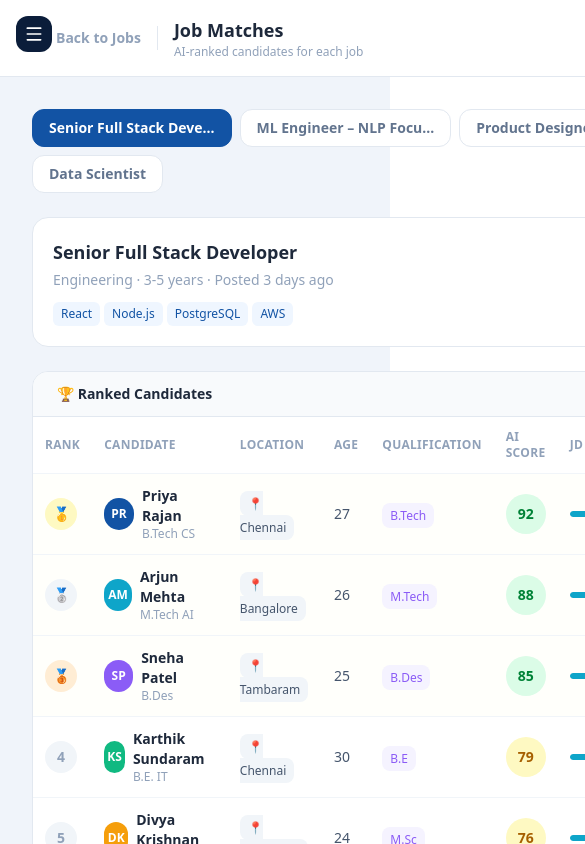
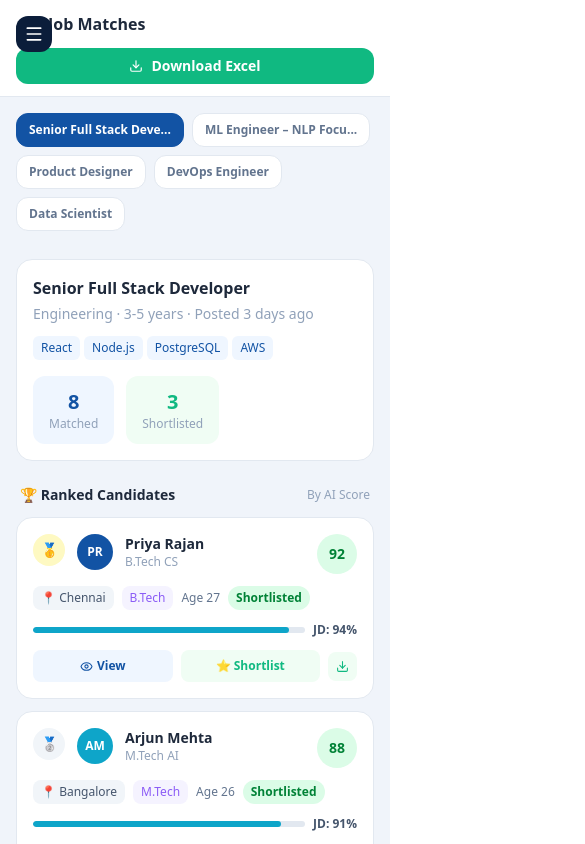
Before and after one commit to akshayaasvin/assistlana_website, a Next.js app: page /hr/jobs/matches in a window 390 px wide. Shown: the top 844 px of the page, 585 px wide, since content can reach past the window. Built offline with nearby package versions, Linux system fonts and the light colour scheme; sample sign-in values are in the browser's storage.

Commit message:
mobile responsive job matches page

```diff
--- a/src/app/hr/jobs/matches/JobMatchesClient.jsx
+++ b/src/app/hr/jobs/matches/JobMatchesClient.jsx
@@ -41,35 +41,35 @@ export default function JobMatchesClient() {
   return (
     <div className="min-h-screen flex bg-[#F0F4FA]">
       <HRSidebar user={user}/>
-      <div className="ml-0 md:ml-0 md:ml-0 md:ml-56 flex-1">
+      <div className="ml-0 md:ml-56 flex-1 w-full min-w-0">
 
         {/* Topbar */}
-        <div className="bg-white border-b border-[#E2E8F0] px-8 py-4 flex items-center justify-between sticky top-0 z-10">
-          <div className="flex items-center gap-4">
+        <div className="bg-white border-b border-[#E2E8F0] px-4 md:px-8 py-3 md:py-4 sticky top-0 z-10">
+          <div className="flex items-center gap-3 mb-3 md:mb-0">
             <button onClick={() => router.push("/hr/jobs")}
-              className="flex items-center gap-2 text-slate-400 hover:text-slate-700 text-sm font-semibold transition-all">
-              <ArrowLeft size={16}/> Back to Jobs
+              className="flex items-center gap-1 text-slate-400 hover:text-slate-700 text-xs md:text-sm font-semibold transition-all flex-shrink-0">
+              <ArrowLeft size={16}/> <span className="hidden sm:inline">Back to Jobs</span>
             </button>
-            <div className="w-px h-6 bg-[#E2E8F0]"/>
-            <div>
-              <div className="text-lg font-bold text-[#1E293B]">Job Matches</div>
-              <div className="text-xs text-slate-400">AI-ranked candidates for each job</div>
+            <div className="w-px h-6 bg-[#E2E8F0] hidden sm:block"/>
+            <div className="min-w-0 pl-1 md:pl-0">
+              <div className="text-base md:text-lg font-bold text-[#1E293B] truncate">Job Matches</div>
+              <div className="text-xs text-slate-400 truncate hidden sm:block">AI-ranked candidates for each job</div>
             </div>
           </div>
           <button
             onClick={() => downloadCandidatesExcel(matched, `${job?.title}_Matches`)}
-            className="flex items-center gap-2 bg-[#10B981] text-white px-4 py-2 rounded-xl text-sm font-semibold hover:bg-[#059669] transition-all">
+            className="flex items-center gap-2 bg-[#10B981] text-white px-4 py-2 rounded-xl text-sm font-semibold hover:bg-[#059669] transition-all w-full md:w-auto justify-center">
             <Download size={14}/> Download Excel
           </button>
         </div>
 
-        <div className="p-8">
+        <div className="p-4 md:p-8">
 
           {/* Job Selector */}
-          <div className="flex gap-2 mb-6 flex-wrap">
+          <div className="flex gap-2 mb-6 flex-wrap overflow-x-auto pb-1">
             {JOBS.map((j,i) => (
               <button key={i} onClick={() => setActiveJob(i)}
-                className={`px-4 py-2 rounded-xl text-sm font-semibold transition-all border ${
+                className={`px-3 md:px-4 py-2 rounded-xl text-xs md:text-sm font-semibold transition-all border whitespace-nowrap flex-shrink-0 ${
                   activeJob === i
                     ? "bg-[#1253A4] text-white border-[#1253A4]"
                     : "bg-white text-slate-500 border-[#E2E8F0] hover:border-[#1253A4] hover:text-[#1253A4]"
@@ -81,10 +81,10 @@ export default function JobMatchesClient() {
 
           {/* Job Info */}
           {job && (
-            <div className="bg-white rounded-2xl border border-[#E2E8F0] p-5 mb-6">
-              <div className="flex items-start justify-between">
-                <div>
-                  <div className="font-bold text-[#1E293B] text-lg mb-1">{job.title}</div>
+            <div className="bg-white rounded-2xl border border-[#E2E8F0] p-4 md:p-5 mb-6">
+              <div className="flex flex-col sm:flex-row items-start justify-between gap-4">
+                <div className="min-w-0">
+                  <div className="font-bold text-[#1E293B] text-base md:text-lg mb-1">{job.title}</div>
                   <div className="text-sm text-slate-400 mb-3">
                     {job.dept} · {job.exp} · Posted {job.posted}
                   </div>
@@ -96,13 +96,13 @@ export default function JobMatchesClient() {
                     ))}
                   </div>
                 </div>
-                <div className="flex gap-3">
-                  <div className="text-center bg-[#EFF6FF] rounded-xl px-5 py-3">
-                    <div className="text-2xl font-bold text-[#1253A4]">{matched.length}</div>
+                <div className="flex gap-3 flex-shrink-0">
+                  <div className="text-center bg-[#EFF6FF] rounded-xl px-4 md:px-5 py-3">
+                    <div className="text-xl md:text-2xl font-bold text-[#1253A4]">{matched.length}</div>
                     <div className="text-xs text-slate-400">Matched</div>
                   </div>
-                  <div className="text-center bg-[#F0FDF4] rounded-xl px-5 py-3">
-                    <div className="text-2xl font-bold text-[#10B981]">
+                  <div className="text-center bg-[#F0FDF4] rounded-xl px-4 md:px-5 py-3">
+                    <div className="text-xl md:text-2xl font-bold text-[#10B981]">
                       {shortlisted.length || matched.filter(c => c.score >= 85).length}
                     </div>
                     <div className="text-xs text-slate-400">Shortlisted</div>
@@ -112,17 +112,94 @@ export default function JobMatchesClient() {
             </div>
           )}
 
-          {/* Ranked Table */}
-          <div className="bg-white rounded-2xl border border-[#E2E8F0] overflow-hidden">
+          {/* ── MOBILE: Ranked Card List ── */}
+          <div className="md:hidden">
+            <div className="px-1 mb-3 flex items-center justify-between">
+              <div className="font-bold text-sm text-[#1E293B]">🏆 Ranked Candidates</div>
+              <div className="text-xs text-slate-400">By AI Score</div>
+            </div>
+            <div className="space-y-3">
+              {matched.map((c,i) => (
+                <div key={i} className="bg-white rounded-2xl border border-[#E2E8F0] p-4">
+                  <div className="flex items-start gap-3 mb-3">
+                    <div className={`w-8 h-8 rounded-full flex items-center justify-center text-sm font-bold flex-shrink-0 ${
+                      i===0?"bg-yellow-100 text-yellow-600":
+                      i===1?"bg-slate-100 text-slate-500":
+                      i===2?"bg-orange-100 text-orange-500":"bg-[#F1F5F9] text-slate-400"
+                    }`}>
+                      {i===0?"🥇":i===1?"🥈":i===2?"🥉":i+1}
+                    </div>
+                    <div className="w-9 h-9 rounded-full flex items-center justify-center text-white text-xs font-bold flex-shrink-0"
+                      style={{ background:c.color }}>{c.avatar}</div>
+                    <div className="flex-1 min-w-0">
+                      <div className="text-sm font-semibold text-[#1E293B] truncate">{c.name}</div>
+                      <div className="text-xs text-slate-400 truncate">{c.edu}</div>
+                    </div>
+                    <span className={`w-10 h-10 rounded-full flex items-center justify-center text-sm font-bold flex-shrink-0 ${
+                      c.score>=85?"bg-green-100 text-green-700":
+                      c.score>=70?"bg-yellow-100 text-yellow-700":
+                      "bg-red-100 text-red-700"
+                    }`}>{c.score}</span>
+                  </div>
+
+                  <div className="flex flex-wrap items-center gap-2 mb-3">
+                    <span className="text-xs bg-[#F1F5F9] text-slate-600 px-2 py-1 rounded-lg">
+                      📍 {c.location}
+                    </span>
+                    <span className="text-xs bg-[#F5F3FF] text-[#8B5CF6] px-2 py-1 rounded-lg">
+                      {c.qualification}
+                    </span>
+                    <span className="text-xs text-slate-500">Age {c.age}</span>
+                    <span className={`text-xs font-semibold px-2 py-1 rounded-full ${
+                      shortlisted.includes(c.id)?"bg-green-100 text-green-700":
+                      c.status==="Shortlisted"?"bg-green-100 text-green-700":
+                      c.status==="Reviewing"?"bg-yellow-100 text-yellow-700":
+                      "bg-slate-100 text-slate-500"
+                    }`}>
+                      {shortlisted.includes(c.id)?"Shortlisted":c.status}
+                    </span>
+                  </div>
+
+                  <div className="flex items-center gap-2 mb-3">
+                    <div className="flex-1 h-1.5 bg-[#E2E8F0] rounded-full overflow-hidden">
+                      <div className="h-full bg-[#0EA5C9] rounded-full" style={{ width:`${c.jd_match}%` }}/>
+                    </div>
+                    <span className="text-xs font-bold text-slate-600">JD: {c.jd_match}%</span>
+                  </div>
+
+                  <div className="flex items-center gap-2">
+                    <button onClick={() => setSelected(c)}
+                      className="flex-1 flex items-center justify-center gap-1 p-2 bg-[#EFF6FF] text-[#1253A4] rounded-lg text-xs font-semibold">
+                      <Eye size={13}/> View
+                    </button>
+                    <button onClick={() => handleShortlist(c.id)}
+                      className={`flex-1 flex items-center justify-center gap-1 p-2 rounded-lg text-xs font-semibold ${
+                        shortlisted.includes(c.id)?"bg-green-100 text-green-600":"bg-[#F0FDF4] text-[#10B981]"
+                      }`}>
+                      {shortlisted.includes(c.id)?"✅ Shortlisted":"⭐ Shortlist"}
+                    </button>
+                    <button onClick={() => downloadSingle(c)}
+                      className="p-2 bg-[#F0FDF4] text-[#10B981] rounded-lg">
+                      <Download size={13}/>
+                    </button>
+                  </div>
+                </div>
+              ))}
+            </div>
+          </div>
+
+          {/* ── DESKTOP: Ranked Table ── */}
+          <div className="hidden md:block bg-white rounded-2xl border border-[#E2E8F0] overflow-hidden">
             <div className="px-6 py-3 bg-[#F8FAFC] border-b border-[#E2E8F0] flex items-center justify-between">
               <div className="font-bold text-sm text-[#1E293B]">🏆 Ranked Candidates</div>
               <div className="text-xs text-slate-400">Sorted by AI Score</div>
             </div>
+            <div className="overflow-x-auto">
               <table className="w-full">
                 <thead>
                   <tr className="border-b border-[#F1F5F9]">
                     {["Rank","Candidate","Location","Age","Qualification","AI Score","JD Match","Status","Actions"].map(h => (
-                    <th key={h} className="text-left text-xs font-semibold text-slate-400 uppercase tracking-wide py-3 px-3">
+                      <th key={h} className="text-left text-xs font-semibold text-slate-400 uppercase tracking-wide py-3 px-3 whitespace-nowrap">
                         {h}
                       </th>
                     ))}
@@ -151,13 +228,13 @@ export default function JobMatchesClient() {
                         </div>
                       </td>
                       <td className="py-3 px-3">
-                      <span className="text-xs bg-[#F1F5F9] text-slate-600 px-2 py-1 rounded-lg">
+                        <span className="text-xs bg-[#F1F5F9] text-slate-600 px-2 py-1 rounded-lg whitespace-nowrap">
                           📍 {c.location}
                         </span>
                       </td>
                       <td className="py-3 px-3 text-sm text-slate-600 font-medium">{c.age}</td>
                       <td className="py-3 px-3">
-                      <span className="text-xs bg-[#F5F3FF] text-[#8B5CF6] px-2 py-1 rounded-lg">
+                        <span className="text-xs bg-[#F5F3FF] text-[#8B5CF6] px-2 py-1 rounded-lg whitespace-nowrap">
                           {c.qualification}
                         </span>
                       </td>
@@ -177,7 +254,7 @@ export default function JobMatchesClient() {
                         </div>
                       </td>
                       <td className="py-3 px-3">
-                      <span className={`text-xs font-semibold px-2 py-1 rounded-full ${
+                        <span className={`text-xs font-semibold px-2 py-1 rounded-full whitespace-nowrap ${
                           shortlisted.includes(c.id)?"bg-green-100 text-green-700":
                           c.status==="Shortlisted"?"bg-green-100 text-green-700":
                           c.status==="Reviewing"?"bg-yellow-100 text-yellow-700":
@@ -214,30 +291,31 @@ export default function JobMatchesClient() {
             </div>
           </div>
         </div>
+      </div>
 
       {/* Detail Modal */}
       {selected && (
         <div className="fixed inset-0 bg-black/40 backdrop-blur-sm z-50 flex items-center justify-center p-4">
-          <div className="bg-white rounded-2xl w-full max-w-lg shadow-2xl overflow-hidden">
-            <div className="bg-[#0B1D3A] px-6 py-4 flex items-center justify-between">
+          <div className="bg-white rounded-2xl w-full max-w-lg shadow-2xl overflow-hidden max-h-[90vh] overflow-y-auto">
+            <div className="bg-[#0B1D3A] px-4 md:px-6 py-4 flex items-center justify-between sticky top-0 z-10">
               <div className="text-white font-bold">Candidate Profile</div>
               <div className="flex items-center gap-3">
                 <button onClick={() => downloadSingle(selected)}
                   className="flex items-center gap-1 bg-[#10B981] text-white px-3 py-1.5 rounded-lg text-xs font-semibold">
-                  <Download size={12}/> Download XL
+                  <Download size={12}/> <span className="hidden sm:inline">Download XL</span>
                 </button>
                 <button onClick={() => setSelected(null)} className="text-slate-400 hover:text-white">
                   <X size={18}/>
                 </button>
               </div>
             </div>
-            <div className="p-6">
-              <div className="flex items-center gap-4 mb-5 p-4 bg-[#F8FAFC] rounded-xl">
-                <div className="w-14 h-14 rounded-2xl flex items-center justify-center text-white text-xl font-bold"
+            <div className="p-4 md:p-6">
+              <div className="flex flex-wrap items-center gap-4 mb-5 p-4 bg-[#F8FAFC] rounded-xl">
+                <div className="w-14 h-14 rounded-2xl flex items-center justify-center text-white text-xl font-bold flex-shrink-0"
                   style={{ background:selected.color }}>{selected.avatar}</div>
-                <div className="flex-1">
-                  <div className="text-lg font-bold text-[#1E293B]">{selected.name}</div>
-                  <div className="text-sm text-slate-400">{selected.role}</div>
+                <div className="flex-1 min-w-0">
+                  <div className="text-lg font-bold text-[#1E293B] truncate">{selected.name}</div>
+                  <div className="text-sm text-slate-400 truncate">{selected.role}</div>
                   <div className="text-xs text-slate-400">📍 {selected.location} · Age {selected.age}</div>
                 </div>
                 <div className="text-center">
@@ -258,7 +336,7 @@ export default function JobMatchesClient() {
                   </div>
                 ))}
               </div>
-              <div className="flex gap-3">
+              <div className="flex flex-col sm:flex-row gap-3">
                 <button onClick={() => { handleShortlist(selected.id); setSelected(null); }}
                   className={`flex-1 py-2.5 rounded-xl text-sm font-semibold transition-all ${
                     shortlisted.includes(selected.id)
--- a/src/app/hr/jobs/matches/page.js
+++ b/src/app/hr/jobs/matches/page.js
@@ -6,7 +6,7 @@ export default function JobMatchesPage() {
     <Suspense fallback={
       <div className="min-h-screen flex items-center justify-center bg-[#F0F4FA]">
         <div className="text-center">
-          <div className="w-10 h-10 border-4 border-[#1253A4] border-t-transparent rounded-full animate-spin mx-auto mb-3"/>
+          <div className="w-10 h-10 border-4 border-[#1253A4] border-t-transparent rounded-full animate-spin mx-auto mb-4"/>
           <div className="text-slate-500">Loading...</div>
         </div>
       </div>
```
Lines whose indentation alone changed are shown as unchanged.
